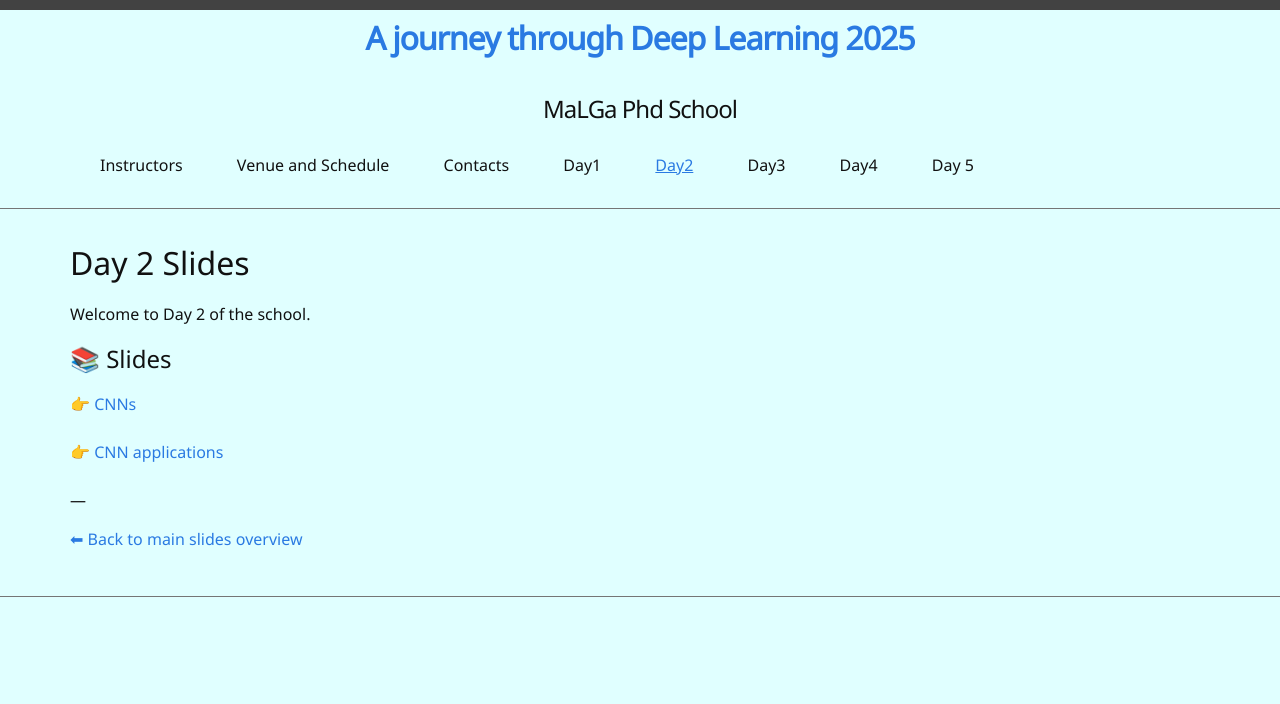
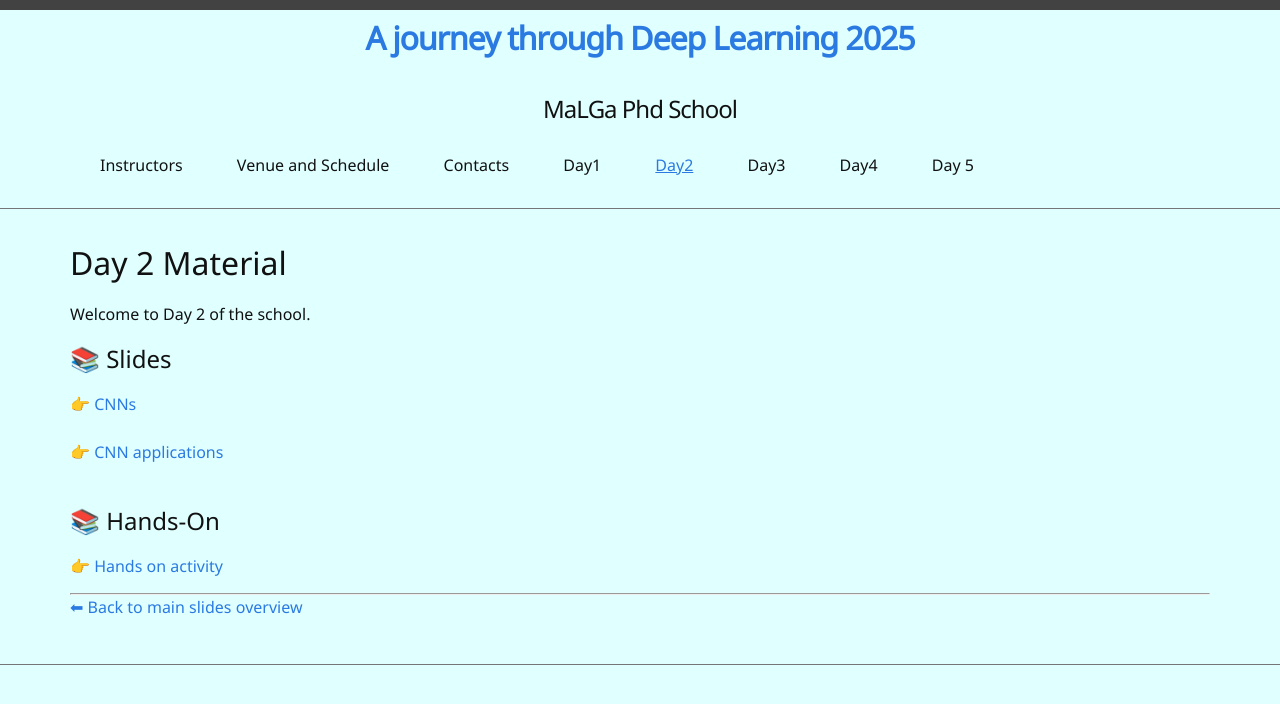
Before and after one commit to A-Journey-through-Deep-Learning/2025, a Jekyll site: the page built from Day2.md, in a window 1280 px wide. Shown: the top 704 px of the page. Built offline with Jekyll 4.4.1, drawn with Linux system fonts in a browser that asks for light colours.

Commit message:
Update Day2.md

```diff
--- a/Day2.md
+++ b/Day2.md
@@ -3,7 +3,7 @@ title: Day2
 nav: true
 ---
 
-# Day 2 Slides
+# Day 2 Material
 
 Welcome to Day 2 of the school.
 
@@ -16,6 +16,11 @@ Welcome to Day 2 of the school.
 👉 [CNN applications](/Slides/04_CNN_applications.pdf)
 <br>
 <br>
+
+## 📚 Hands-On
+
+👉 [Hands on activity](/Hands_on/CNN_hands-on.ipynb)
+
 ---
 
 [⬅ Back to main slides overview](home.md)
```
